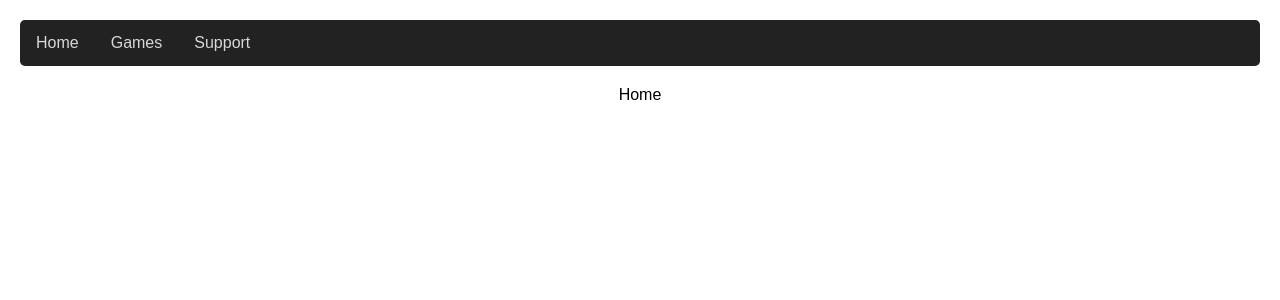
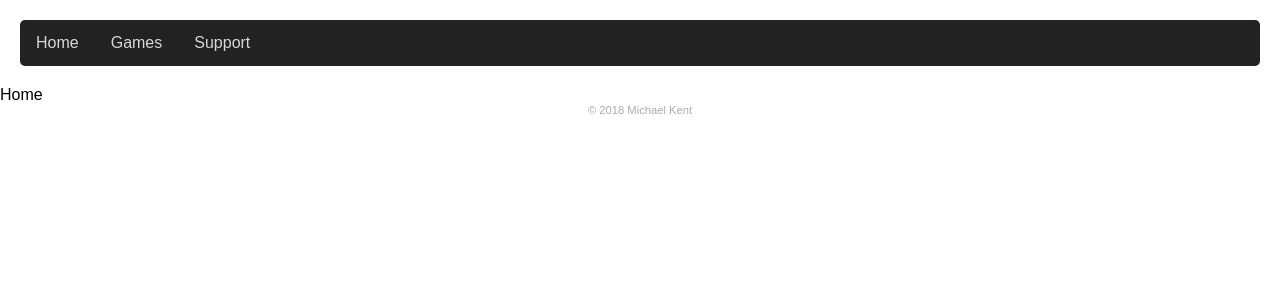
Before and after one commit to copaceticstudios/copaceticstudios.github.io, a React (Create React App) app: page / in a window 1280 px wide. Shown: the top 300 px of the page. Built offline with nearby package versions, Linux system fonts and the light colour scheme.

Commit message:
Clean up App.css, add in a footer

```diff
--- a/src/App/App.css
+++ b/src/App/App.css
@@ -1,32 +1,5 @@
-.App {
+footer {
   text-align: center;
+  color: #aaa;
+  font-size: 0.7em;
 }
-
-.App-logo {
-  animation: App-logo-spin infinite 20s linear;
-  height: 80px;
-}
-
-.App-header {
-  background-color: #222;
-  height: 150px;
-  padding: 20px;
-  color: white;
-}
-
-.App-title {
-  font-size: 1.5em;
-}
-
-.App-intro {
-  font-size: large;
-}
-
-@keyframes App-logo-spin {
-  from {
-    transform: rotate(0deg);
-  }
-  to {
-    transform: rotate(360deg);
-  }
-}
--- a/src/App/App.js
+++ b/src/App/App.js
@@ -35,6 +35,7 @@ export default class App extends Component {
             path="/support"
             component={() => <div>Support</div>}
           />
+          <footer>© 2018 Michael Kent</footer>
         </div>
       </Router>
     )
```
